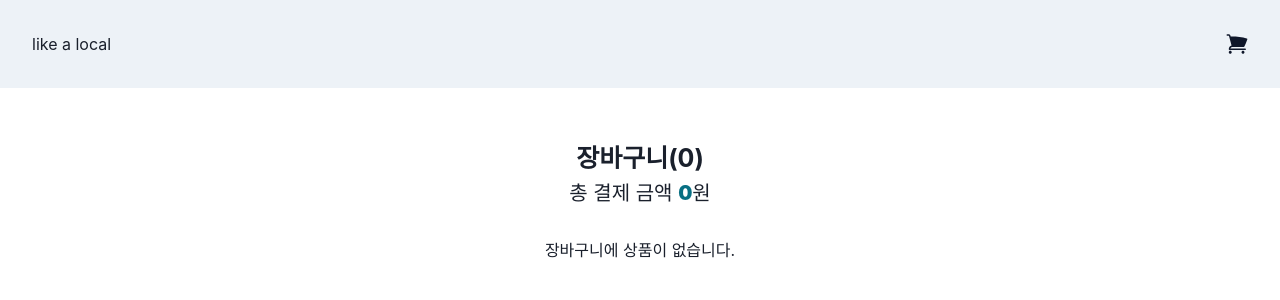
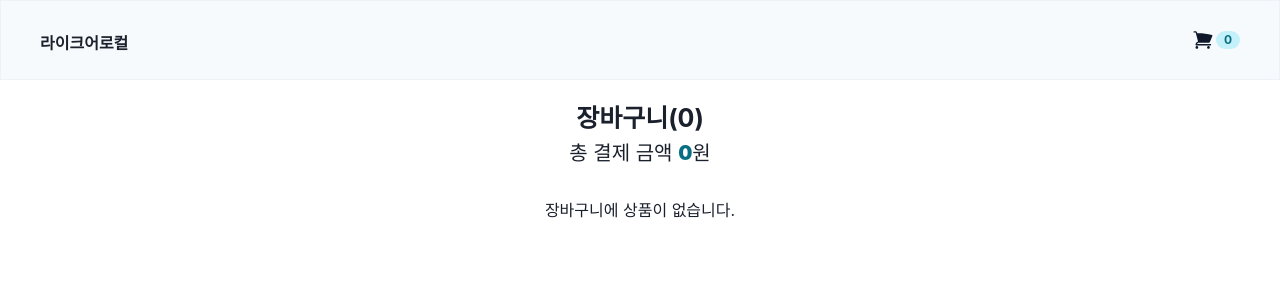
Before and after one commit to wanted-pre-7/pre-onboarding-9th-2-7, a React (Vite) app: page /reservations in a window 1280 px wide. Shown: the top 300 px of the page. Built offline with nearby package versions, Linux system fonts and the light colour scheme.

Commit message:
feat[#26]: 장바구니에 담긴 아이템 수량 표시

```diff
--- a/src/components/Header.tsx
+++ b/src/components/Header.tsx
@@ -1,37 +1,59 @@
-import { Box, Flex, Image } from "@chakra-ui/react";
+import { Badge, Box, Center, Flex, Image } from "@chakra-ui/react";
+import styled from "@emotion/styled";
 import { useNavigate } from "react-router-dom";
+import { useAppSelector } from "../app/hook";
 import cart from "../assets/cart.svg";
+import theme from "../utils/theme";
 
 const Header = () => {
   const navigate = useNavigate();
-
   const handleNav = (link: string) => navigate(link);
 
+  const cartItems = useAppSelector((state) => state.cartSlice);
+
   return (
-    <Flex
-      as="nav"
-      align="center"
-      justify="space-between"
-      wrap="wrap"
-      w="100%"
-      mb={8}
-      p={8}
-      bg="gray.100"
-      color="gray.800"
-      position="sticky"
-      top="0"
-      zIndex="100"
-    >
-      <Box cursor="pointer" onClick={() => handleNav("/main")}>
-        like a local
+    <Container>
+      <Wrapper>
+        <Box as="b" cursor="pointer" onClick={() => handleNav("/main")}>
+          라이크어로컬
         </Box>
+        <CartWrapper>
           <Image
             src={cart}
             cursor="pointer"
             onClick={() => handleNav("/reservations")}
           />
-    </Flex>
+          <Badge borderRadius="full" px="8px" colorScheme="cyan">
+            {cartItems.length}
+          </Badge>
+        </CartWrapper>
+      </Wrapper>
+    </Container>
   );
 };
 
 export default Header;
+
+const Container = styled.div`
+  position: sticky;
+  top: 0;
+  z-index: 888;
+  display: flex;
+  justify-content: center;
+  width: 100%;
+  height: 80px;
+  padding: 30px;
+  background: ${theme.colors.main100};
+  border: 1px solid ${theme.colors.main200};
+`;
+
+const Wrapper = styled.div`
+  width: 1200px;
+  display: flex;
+  justify-content: space-between;
+`;
+
+const CartWrapper = styled.div`
+  display: flex;
+  gap: 3px;
+`;
--- a/src/components/Item.tsx
+++ b/src/components/Item.tsx
@@ -2,7 +2,7 @@ import {
   Button,
   Card,
   CardBody,
-  CardFooter,
+  Flex,
   Heading,
   Image,
   NumberDecrementStepper,
@@ -18,6 +18,7 @@ import { deleteItem, updateItem } from "../features/cartSlice";
 import type { ICartStateType } from "../features/cartSlice";
 import { useState } from "react";
 import theme from "../utils/theme";
+import styled from "@emotion/styled";
 
 type PropsType = {
   product: ICartStateType;
@@ -25,7 +26,7 @@ type PropsType = {
 
 const Item = ({ product }: PropsType) => {
   const dispatch = useAppDispatch();
-  const [value, setValue] = useState<number>(1);
+  const [value, setValue] = useState<number>(product?.qty);
 
   const handleClick = () => {
     dispatch(deleteItem(product.idx));
@@ -51,7 +52,7 @@ const Item = ({ product }: PropsType) => {
         alt={product?.mainImage}
       />
       <Stack>
-        <CardBody>
+        <CardBody minH="320px">
           <Text py="2" color={theme.colors.main300} fontSize={theme.sizes.xs}>
             상품 번호 {product?.idx}
           </Text>
@@ -72,15 +73,17 @@ const Item = ({ product }: PropsType) => {
           >
             {(product?.price * value).toLocaleString("ko-kr")}원
           </Text>
+          <Wrapper>
+            {value === product?.maximumPurchases && (
               <Text color={theme.colors.warn} fontSize={theme.sizes.xs}>
                 1인 최대 구매 수량 {product?.maximumPurchases}
               </Text>
-        </CardBody>
-        <CardFooter display="flex" gap="10px">
+            )}
+            <Flex gap="10px">
               <NumberInput
                 onChange={(valueString) => handleChange(parseInt(valueString))}
                 w="90px"
-            defaultValue={1}
+                defaultValue={value}
                 min={1}
                 max={product?.maximumPurchases}
                 focusBorderColor="gray.200"
@@ -92,10 +95,21 @@ const Item = ({ product }: PropsType) => {
                 </NumberInputStepper>
               </NumberInput>
               <Button onClick={handleClick}>삭제</Button>
-        </CardFooter>
+            </Flex>
+          </Wrapper>
+        </CardBody>
       </Stack>
     </Card>
   );
 };
 
 export default Item;
+
+const Wrapper = styled.div`
+  min-height: 60px;
+  display: flex;
+  flex-direction: column;
+  justify-content: flex-end;
+  align-items: flex-start;
+  margin-top: 50px;
+`;
```
Lines whose indentation alone changed are shown as unchanged.
